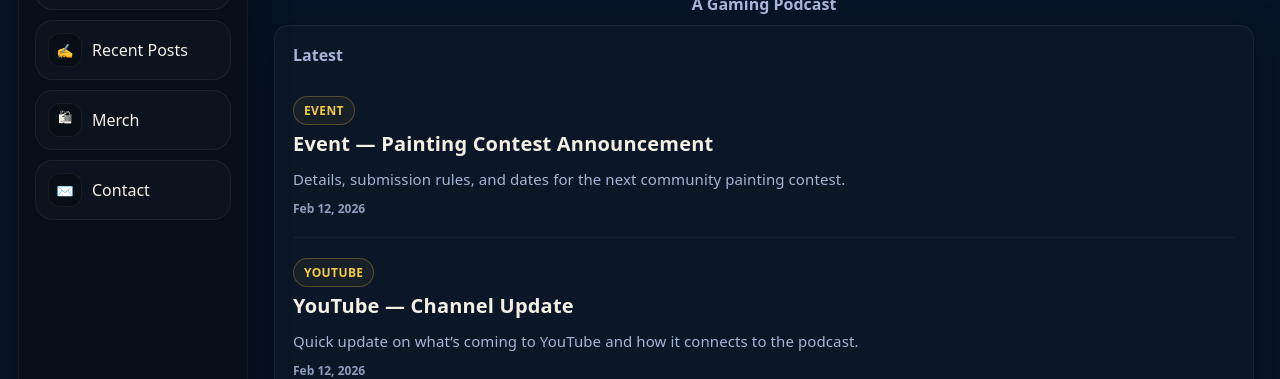
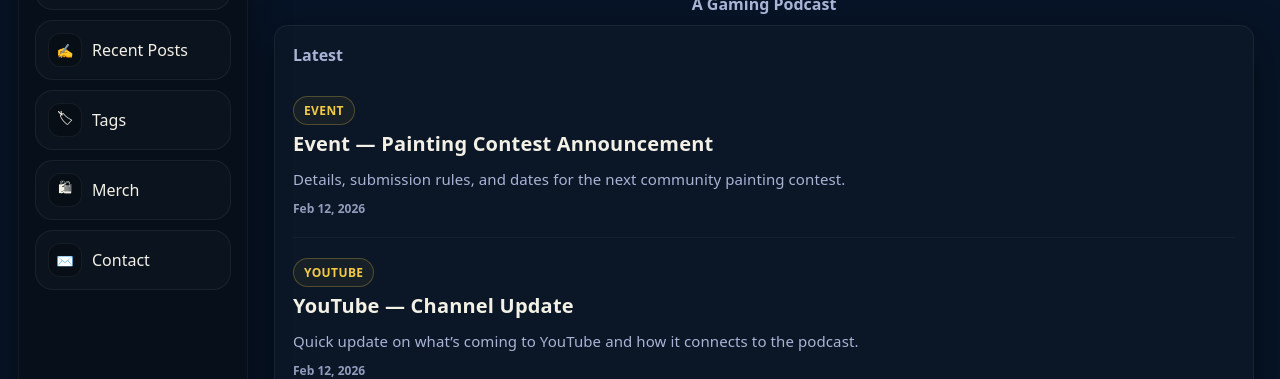
Before and after one commit to InventorofSoup/ArachneAWebsite, a Jekyll site: the page built from index.md, in a window 1280 px wide. Shown: the part 381-760 px from the top of the page. Built offline with Jekyll 4.4.1, drawn with Linux system fonts in a browser that asks for light colours.

Commit message:
Update sidebar.html

```diff
--- a/_includes/sidebar.html
+++ b/_includes/sidebar.html
@@ -24,6 +24,10 @@
     <span class="ico">✍️</span> Recent Posts
   </a>
 
+  <a href="{{ site.baseurl }}/tags/" data-path="/tags/">
+  <span class="ico">🏷</span> Tags
+</a>
+
   <a href="{{ site.baseurl }}/merch/" data-path="/merch/">
     <span class="ico">🛍</span> Merch
   </a>
```
